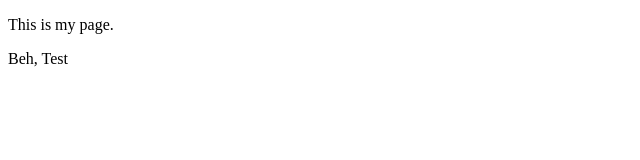
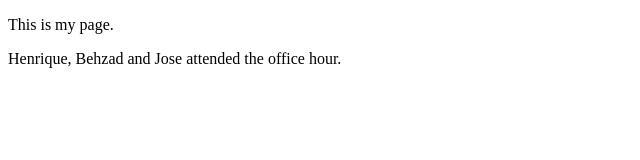
Before and after one commit to behzad-raziei/May2023, a plain HTML site: page index.html in a window 1280 px wide. Shown: the whole page, without its empty margins (0-640 px from the left). Drawn offline with Linux system fonts and the light colour scheme.

Commit message:
change to index for office hour

```diff
--- a/index.html
+++ b/index.html
@@ -4,6 +4,6 @@
     </head>
     <body>
         <p>This is my page.</p>
-        <p>Beh, Test</p>
+        <p>Henrique, Behzad and Jose attended the office hour.</p>
     </body>
 </html>
```
